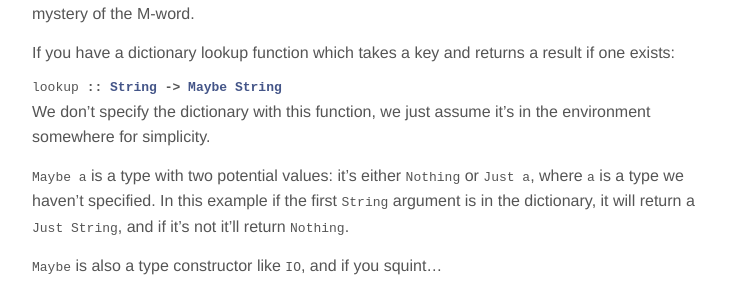
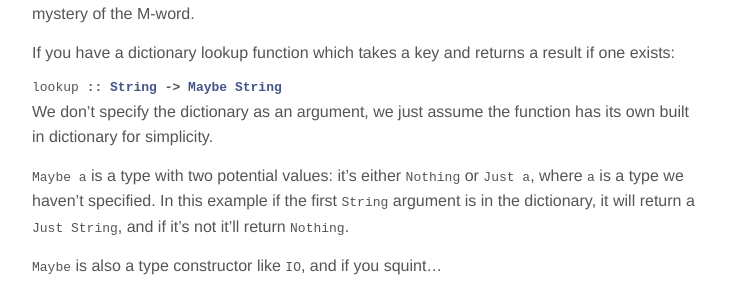
Before and after one commit to KMahoney/kmahoney.github.io, a Jekyll site: the page built from _posts/2015-01-26-haskell-io.markdown, in a window 1280 px wide. Shown: the part 1200-1493 px from the top of the page, without its empty margins (272-1007 px from the left). Built offline with Jekyll 4.4.1, drawn with Linux system fonts in a browser that asks for light colours.

Commit message:
Avoid hinting lookup could be an impure function

```diff
--- a/_posts/2015-01-26-haskell-io.markdown
+++ b/_posts/2015-01-26-haskell-io.markdown
@@ -83,8 +83,8 @@ If you have a dictionary lookup function which takes a key and returns a result
 lookup :: String -> Maybe String
 {% endhighlight %}
 
-We don't specify the dictionary with this function, we just assume
-it's in the environment somewhere for simplicity.
+We don't specify the dictionary as an argument, we just assume
+the function has its own built in dictionary for simplicity.
 
 `Maybe a` is a type with two potential values: it's either `Nothing`
 or `Just a`, where `a` is a type we haven't specified. In this example
```
